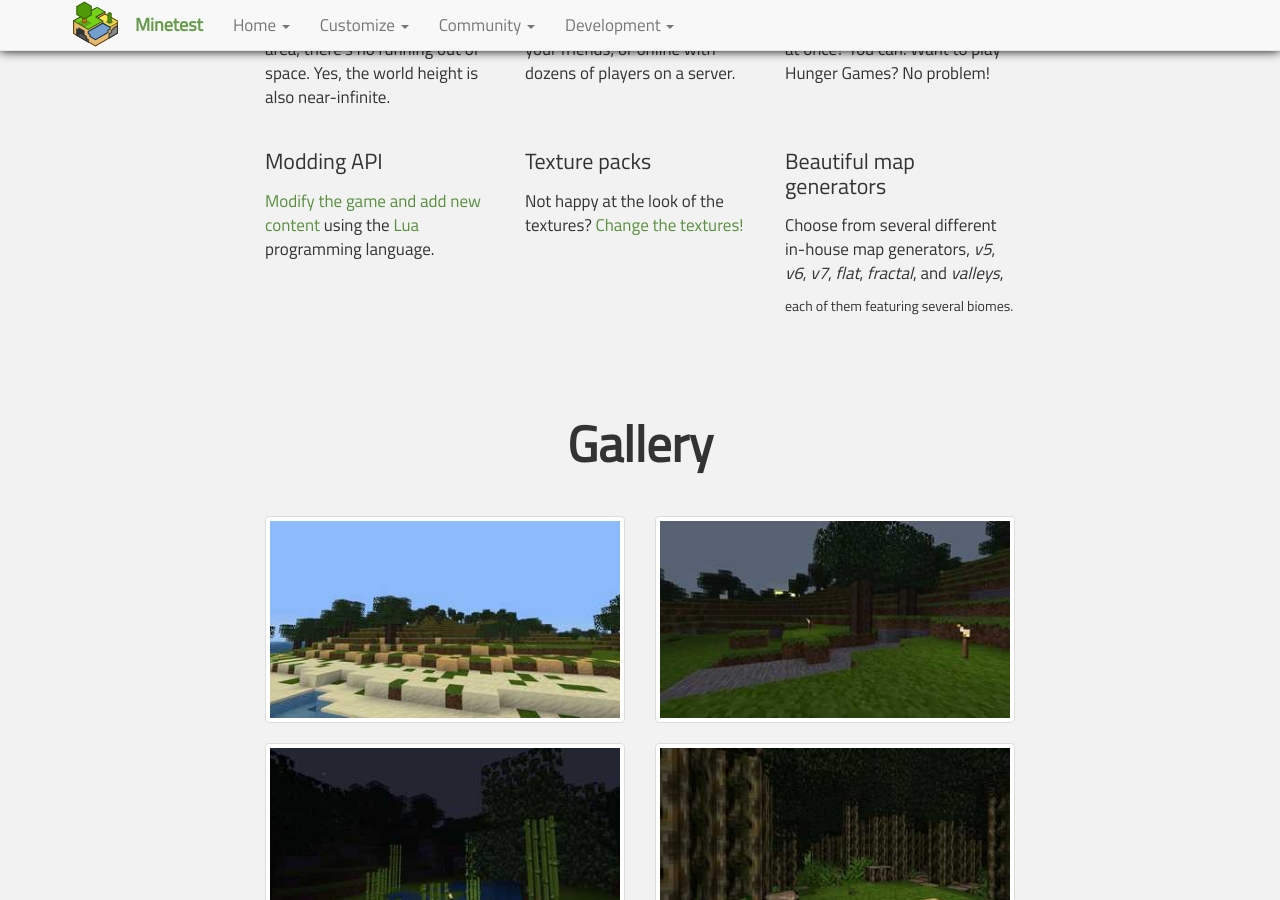
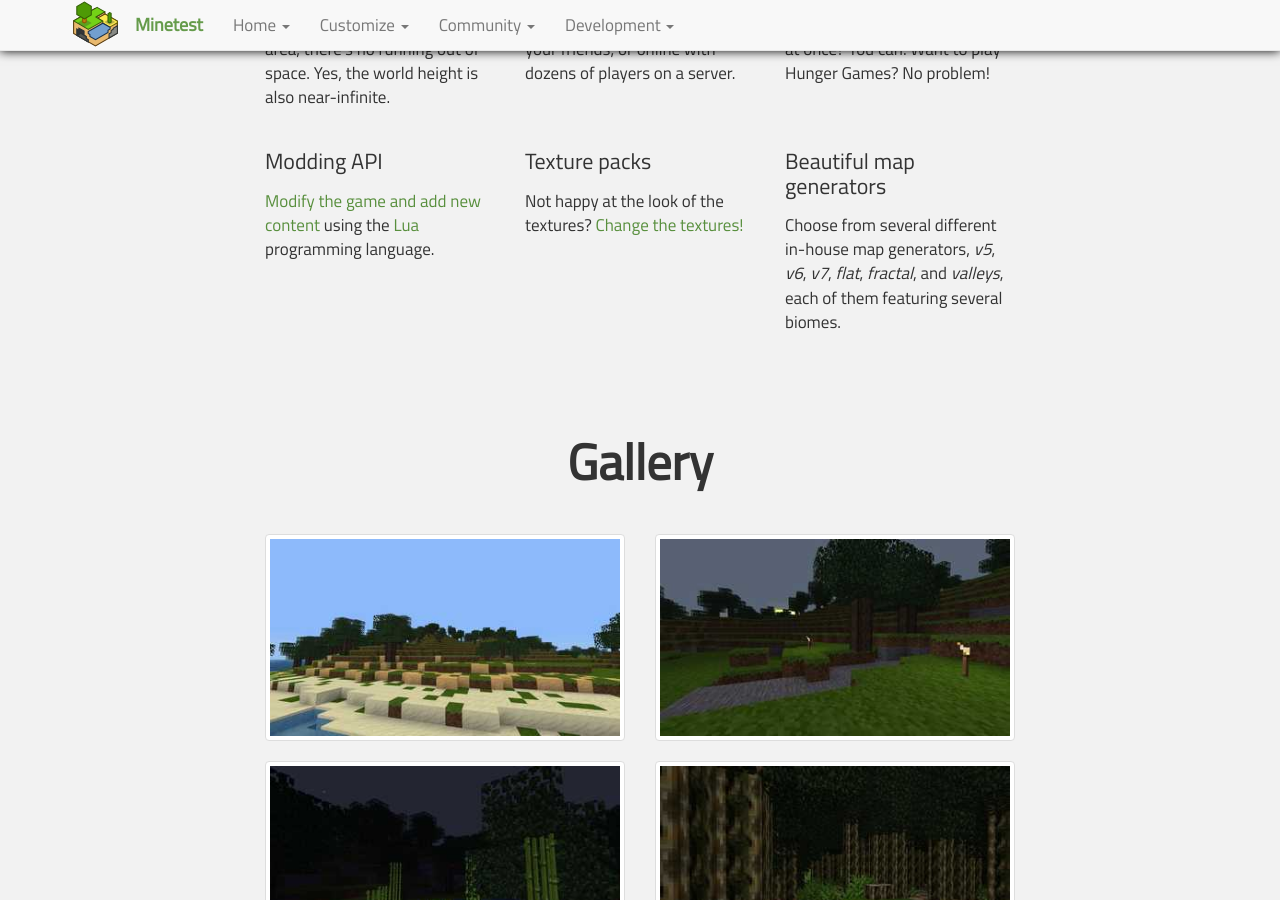
Before and after one commit to minetest/minetest.github.io, a Jekyll site: the page built from index.html, in a window 1280 px wide and 900 px high, scrolled down 1444 px. Built offline with Jekyll 4.4.1, drawn with Linux system fonts in a browser that asks for light colours; comment, search, counter and statistics services are not loaded.

Commit message:
Remove invalid end of paragraph, introduced in previous commit

```diff
--- a/index.html
+++ b/index.html
@@ -53,7 +53,7 @@ redirect_from:
     </div>
     <div class="col-lg-4">
       <h4>Beautiful map generators</h4>
-      <p>Choose from several different in-house map generators, <em>v5</em>, <em>v6</em>, <em>v7</em>, <em>flat</em>, <em>fractal</em>, and <em>valleys</em>,</p>
+      <p>Choose from several different in-house map generators, <em>v5</em>, <em>v6</em>, <em>v7</em>, <em>flat</em>, <em>fractal</em>, and <em>valleys</em>,
       each of them featuring several biomes.</p>
     </div>
   </div>
```
